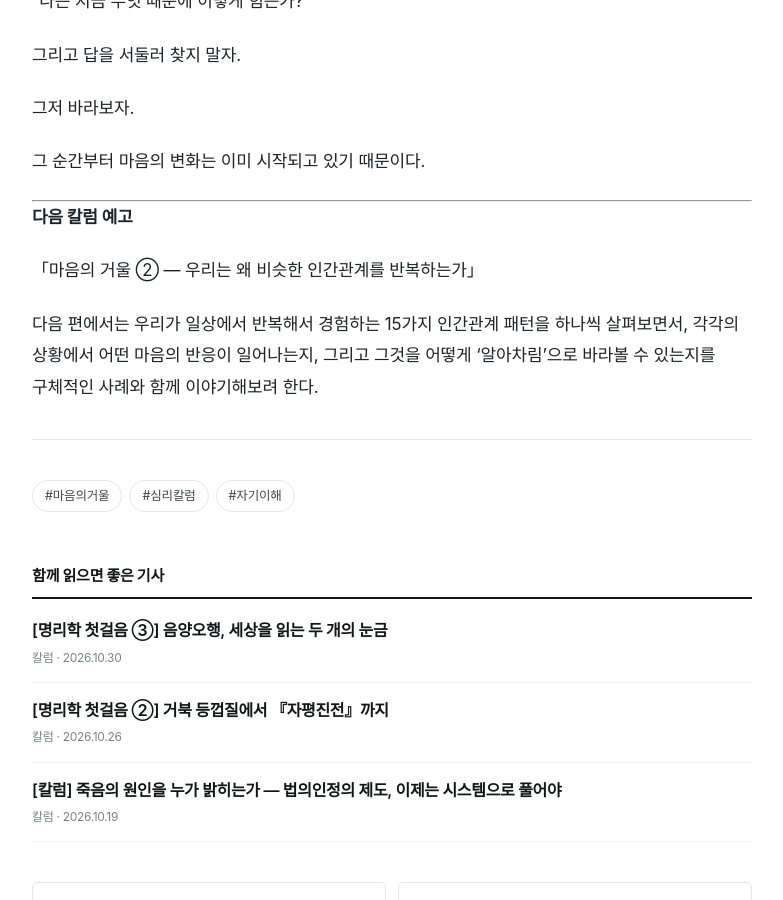
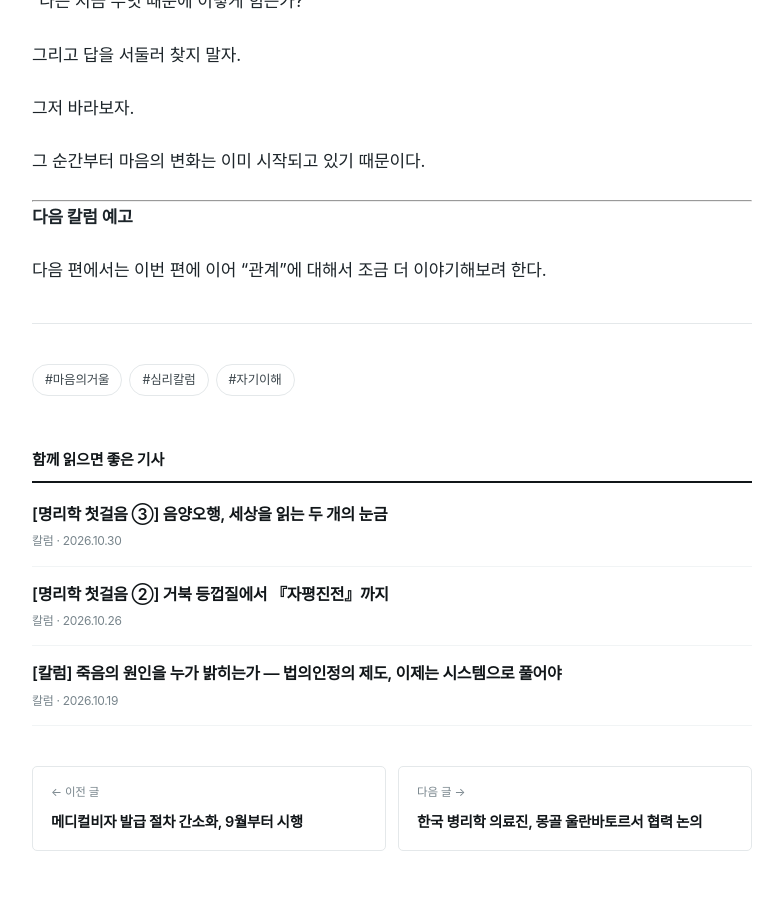
Before and after one commit to kokorojuin-tech/mt-news, a Jekyll site: the page built from _posts/2026-08-30-mind-mirror-1.md, in a window 1280 px wide and 900 px high, scrolled down 2798 px. Shown: the whole window, without its empty margins (248-1031 px from the left). Built offline with Jekyll 4.4.1, drawn with Linux system fonts in a browser that asks for light colours; some web fonts are replaced.

Commit message:
Update 2026-08-30-mind-mirror-1.md

```diff
--- a/_posts/2026-08-30-mind-mirror-1.md
+++ b/_posts/2026-08-30-mind-mirror-1.md
@@ -95,6 +95,4 @@ lang: ko
 
 **다음 칼럼 예고**
 
-「마음의 거울 ② — 우리는 왜 비슷한 인간관계를 반복하는가」
-
-다음 편에서는 우리가 일상에서 반복해서 경험하는 15가지 인간관계 패턴을 하나씩 살펴보면서, 각각의 상황에서 어떤 마음의 반응이 일어나는지, 그리고 그것을 어떻게 ‘알아차림’으로 바라볼 수 있는지를 구체적인 사례와 함께 이야기해보려 한다.
+다음 편에서는 이번 편에 이어 "관계"에 대해서 조금 더 이야기해보려 한다.
```
